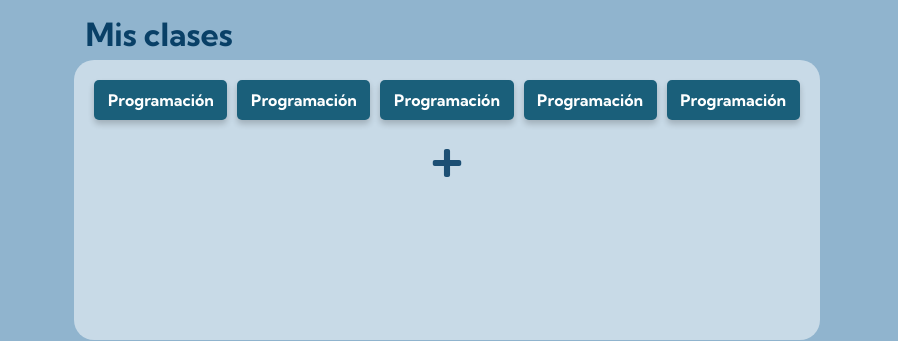
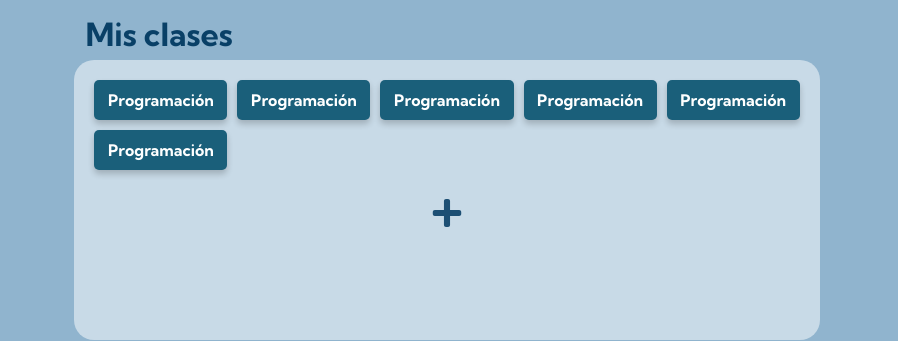
Before and after one commit to Gean-Saravia/TeachMe, a plain HTML site: page prof-inicio.html in a window 1280 px wide. Shown: the part 112-453 px from the top of the page, 382-1280 px from the left. Drawn offline with Linux system fonts and the light colour scheme.

Commit message:
Solucionando error

```diff
--- a/prof-inicio.html
+++ b/prof-inicio.html
@@ -58,6 +58,7 @@
                     <div class="class-item">Programación</div>
                     <div class="class-item">Programación</div>
                     <div class="class-item">Programación</div>
+                    <div class="class-item">Programación</div>
                 </div>
                 <div class="add-class">
                     <a href=""><img src="/assets/mas.svg" class="aniadir-clase"></a>
```
